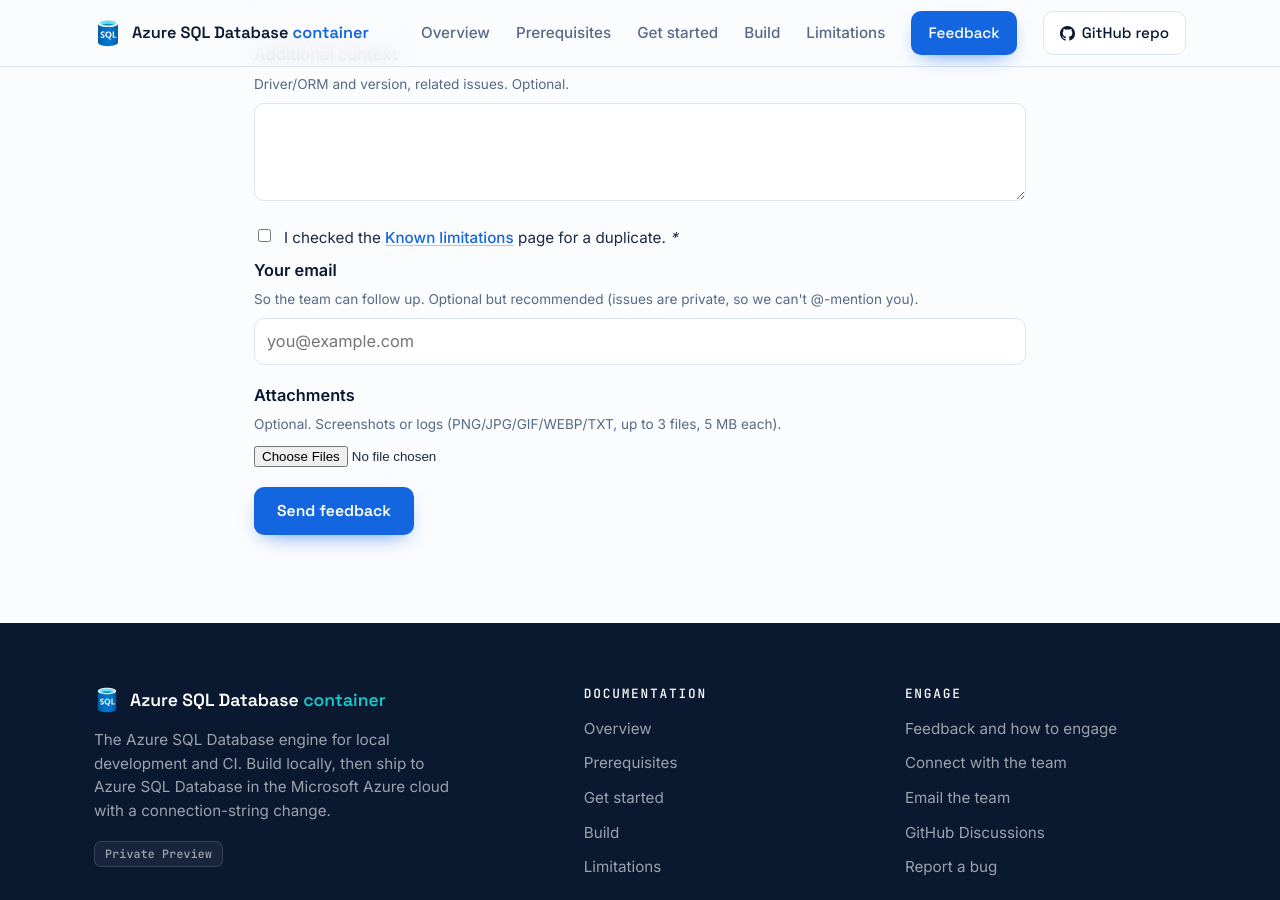
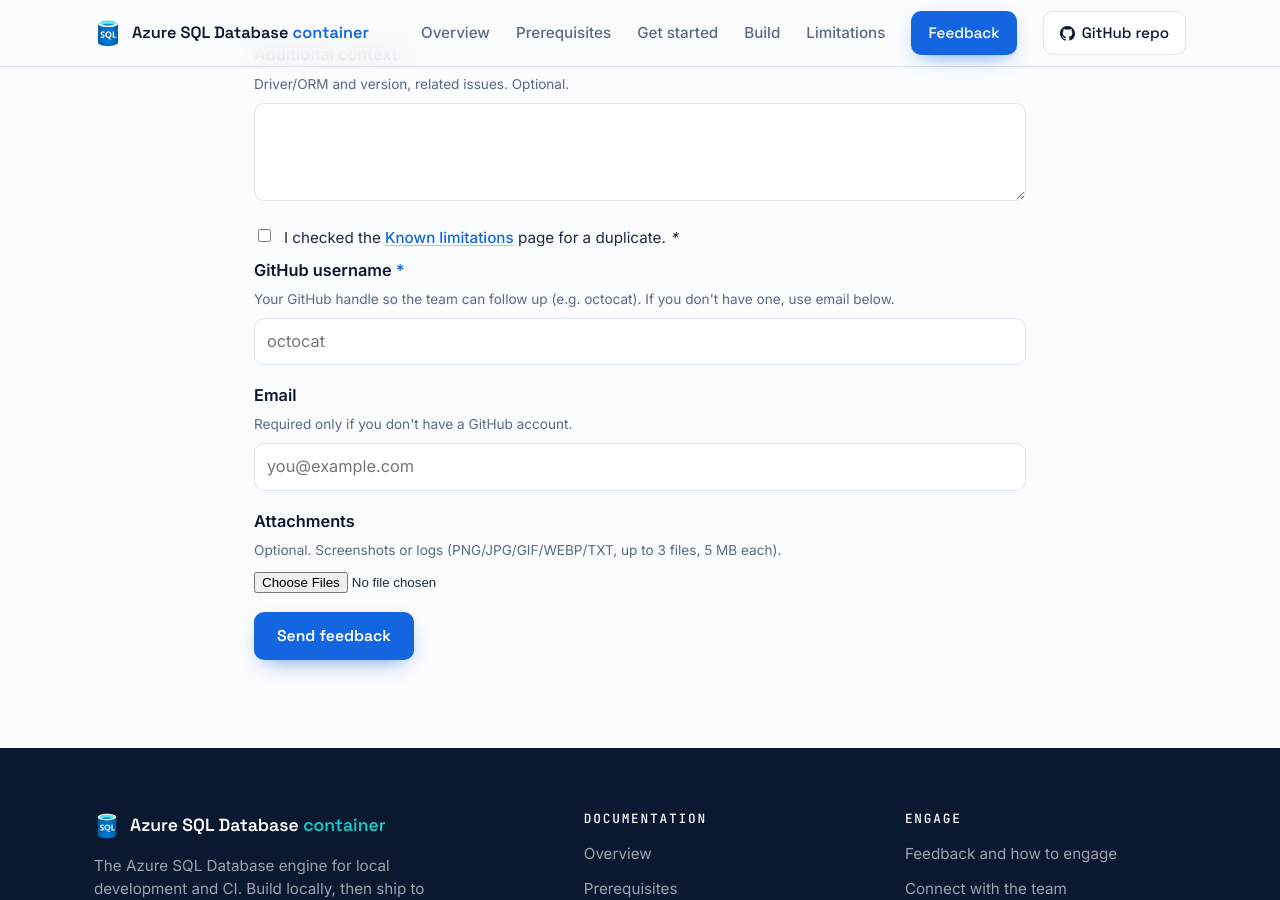
Before and after one commit to microsoft/azure-sql-database-container, a Jekyll site: the page built from docs/feedback.html, in a window 1280 px wide and 900 px high, scrolled down 1044 px. Built offline with Jekyll 4.4.1, drawn with Linux system fonts in a browser that asks for light colours.

Commit message:
Fix feedback form: type toggle + submission, add GitHub username
- The Bug/Feature radios live outside the <form>, so the JS (which queried them
  from the form) never bound the toggle and FormData omitted 'type' -> both field
  groups showed and the function returned 'Unknown feedback type'. Query the radios
  from the app container and set 'type' explicitly on submit.
- Add a GitHub username field (preferred contact) with email as fallback; require
  at least one. Issues now show the reporter as a linked @handle (no auto-ping).

```diff
--- a/docs/assets/js/feedback.js
+++ b/docs/assets/js/feedback.js
@@ -13,7 +13,8 @@
   var successMsg = document.getElementById("fb-success-msg");
   var again = document.getElementById("fb-again");
   var groups = form.querySelectorAll(".fb-group");
-  var typeRadios = form.querySelectorAll('input[name="type"]');
+  // The type radios live in .fb-tabs, a sibling of the form — query from the app container, not the form.
+  var typeRadios = app.querySelectorAll('input[name="type"]');
 
   function setType(type) {
     groups.forEach(function (g) {
@@ -27,7 +28,7 @@
   }
 
   function currentType() {
-    var checked = form.querySelector('input[name="type"]:checked');
+    var checked = app.querySelector('input[name="type"]:checked');
     return checked ? checked.value : "bug";
   }
 
@@ -78,7 +79,18 @@
       }
     }
 
+    // Require a way to follow up: GitHub username or email.
+    var ghField = form.querySelector('input[name="github-username"]');
+    var emField = form.querySelector('input[name="email"]');
+    var gh = ghField ? ghField.value.trim() : "";
+    var em = emField ? emField.value.trim() : "";
+    if (!gh && !em) {
+      setStatus("Please provide your GitHub username or an email so we can follow up.", true);
+      return;
+    }
+
     var data = new FormData(form); // disabled fieldset => inactive branch excluded automatically
+    data.set("type", currentType()); // type radios live outside the form, so set it explicitly
 
     submit.disabled = true;
     var original = submit.textContent;
--- a/docs/feedback.html
+++ b/docs/feedback.html
@@ -125,8 +125,14 @@
 
     <!-- SHARED -->
     <label class="fb-field">
-      <span class="fb-label">Your email</span>
-      <span class="fb-help">So the team can follow up. Optional but recommended (issues are private, so we can't @-mention you).</span>
+      <span class="fb-label">GitHub username <em>*</em></span>
+      <span class="fb-help">Your GitHub handle so the team can follow up (e.g. octocat). If you don't have one, use email below.</span>
+      <input type="text" name="github-username" placeholder="octocat" autocapitalize="off" autocorrect="off" spellcheck="false">
+    </label>
+
+    <label class="fb-field">
+      <span class="fb-label">Email</span>
+      <span class="fb-help">Required only if you don't have a GitHub account.</span>
       <input type="email" name="email" placeholder="you@example.com">
     </label>
 
```
